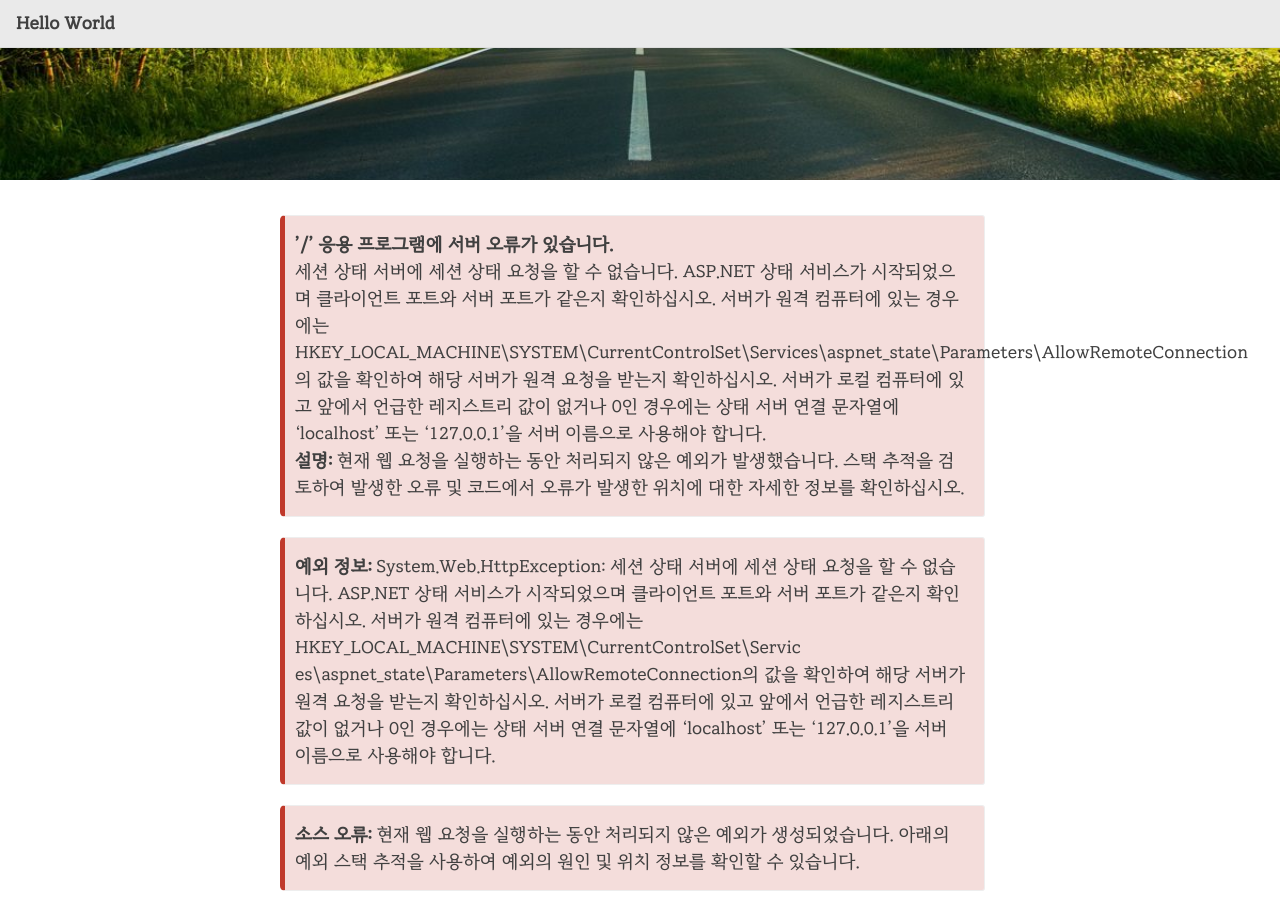
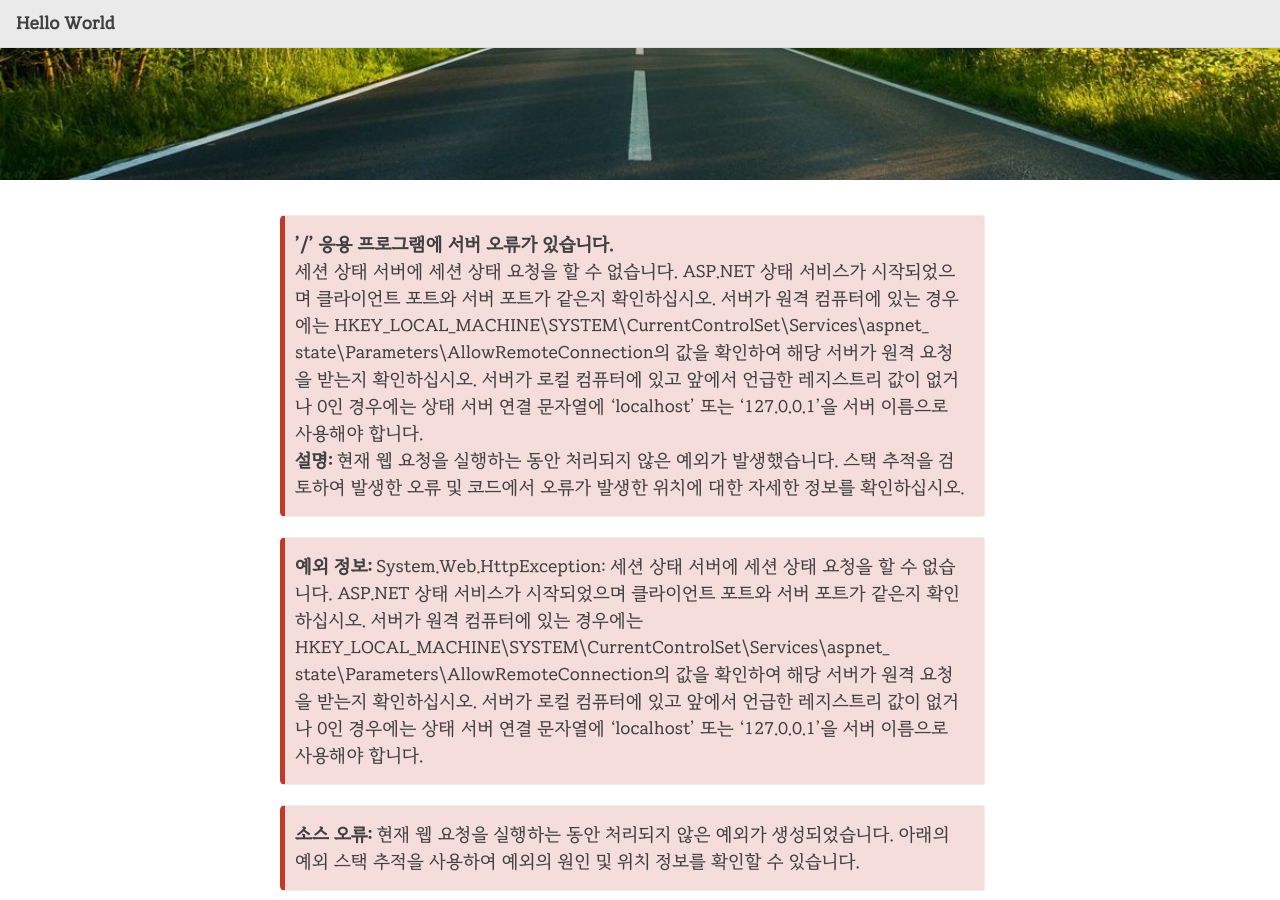
Before and after one commit to 1stGugu/1stGugu.github.io, a Jekyll site: the page built from _posts/2021-06-03-error.md, in a window 1280 px wide and 900 px high, scrolled down 418 px. Built offline with Jekyll 4.4.1, drawn with Linux system fonts in a browser that asks for light colours; nearby versions of some CDN libraries.

Commit message:
Update 2021-06-03-error.md

```diff
--- a/_posts/2021-06-03-error.md
+++ b/_posts/2021-06-03-error.md
@@ -10,13 +10,14 @@ comments: true
 
 {: .box-error}
 **'/' 응용 프로그램에 서버 오류가 있습니다.**
-세션 상태 서버에 세션 상태 요청을 할 수 없습니다. ASP.NET 상태 서비스가 시작되었으며 클라이언트 포트와 서버 포트가 같은지 확인하십시오. 서버가 원격 컴퓨터에 있는 경우에는 HKEY_LOCAL_MACHINE\SYSTEM\CurrentControlSet\Services\aspnet_state\Parameters\AllowRemoteConnection의 값을 확인하여 해당 서버가 원격 요청을 받는지 확인하십시오. 서버가 로컬 컴퓨터에 있고 앞에서 언급한 레지스트리 값이 없거나 0인 경우에는 상태 서버 연결 문자열에 'localhost' 또는 '127.0.0.1'을 서버 이름으로 사용해야 합니다.
+세션 상태 서버에 세션 상태 요청을 할 수 없습니다. ASP.NET 상태 서비스가 시작되었으며 클라이언트 포트와 서버 포트가 같은지 확인하십시오. 서버가 원격 컴퓨터에 있는 경우에는 HKEY_LOCAL_MACHINE\SYSTEM\CurrentControlSet\Services\aspnet_
+state\Parameters\AllowRemoteConnection의 값을 확인하여 해당 서버가 원격 요청을 받는지 확인하십시오. 서버가 로컬 컴퓨터에 있고 앞에서 언급한 레지스트리 값이 없거나 0인 경우에는 상태 서버 연결 문자열에 'localhost' 또는 '127.0.0.1'을 서버 이름으로 사용해야 합니다.
 **설명:** 현재 웹 요청을 실행하는 동안 처리되지 않은 예외가 발생했습니다. 스택 추적을 검토하여 발생한 오류 및 코드에서 오류가 발생한 위치에 대한 자세한 정보를 확인하십시오.
 
 {: .box-error}
 **예외 정보:** System.Web.HttpException: 세션 상태 서버에 세션 상태 요청을 할 수 없습니다. ASP.NET 상태 서비스가 시작되었으며 클라이언트 포트와 서버 포트가 같은지 확인하십시오.
-서버가 원격 컴퓨터에 있는 경우에는 HKEY_LOCAL_MACHINE\SYSTEM\CurrentControlSet\Servic
-es\aspnet_state\Parameters\AllowRemoteConnection의 값을 확인하여 해당 서버가 원격 요청을 받는지 확인하십시오. 서버가 로컬 컴퓨터에 있고 앞에서 언급한 레지스트리 값이 없거나 0인 경우에는 상태 서버 연결 문자열에 'localhost' 또는 '127.0.0.1'을 서버 이름으로 사용해야 합니다.
+서버가 원격 컴퓨터에 있는 경우에는 HKEY_LOCAL_MACHINE\SYSTEM\CurrentControlSet\Services\aspnet_
+state\Parameters\AllowRemoteConnection의 값을 확인하여 해당 서버가 원격 요청을 받는지 확인하십시오. 서버가 로컬 컴퓨터에 있고 앞에서 언급한 레지스트리 값이 없거나 0인 경우에는 상태 서버 연결 문자열에 'localhost' 또는 '127.0.0.1'을 서버 이름으로 사용해야 합니다.
 
 {: .box-error}
 **소스 오류:** 현재 웹 요청을 실행하는 동안 처리되지 않은 예외가 생성되었습니다. 아래의 예외 스택 추적을 사용하여 예외의 원인 및 위치 정보를 확인할 수 있습니다.
```
